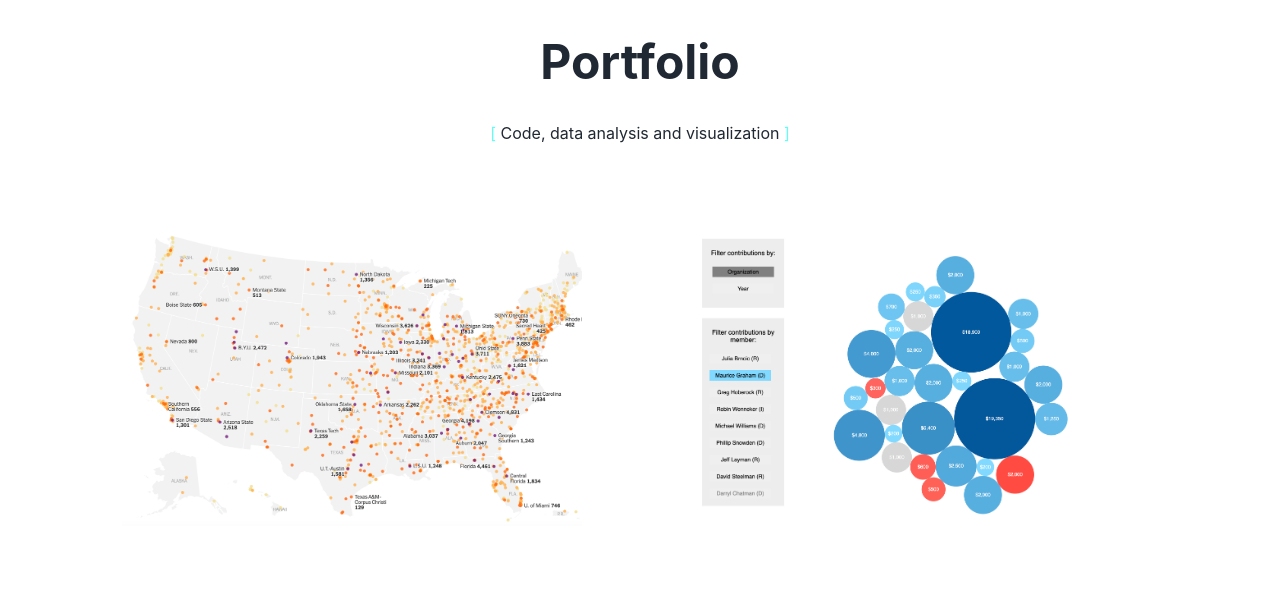
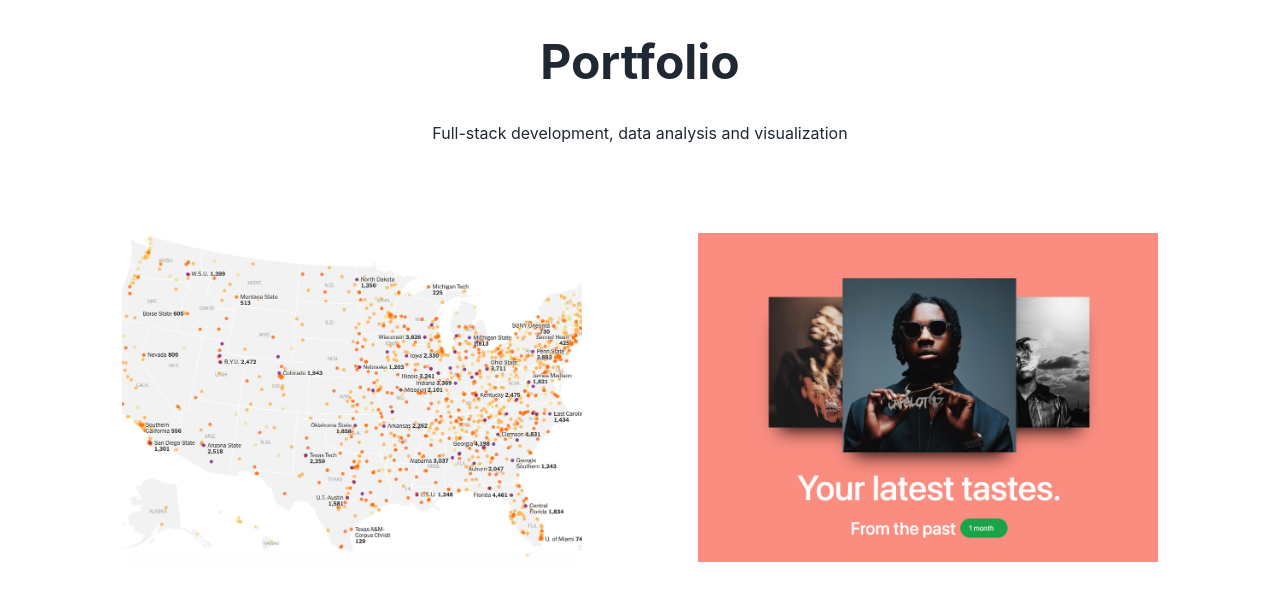
Before and after one commit to jacoblagesse/portfolio, a React (Create React App) app: page / in a window 1280 px wide. Shown: the part 1020-1632 px from the top of the page. Built offline with nearby package versions, Linux system fonts and the light colour scheme.

Commit message:
updated projects

```diff
--- a/src/assets/projects.js
+++ b/src/assets/projects.js
@@ -8,6 +8,14 @@ export const projects  = [
   },
   {
     id: 2,
+    title: 'Spotify API Web App',
+    description: 'A project to track users\' trending artists and tracks using Spotify\'s Web API.',
+    media: require('./images/spotify_api.png'),
+    url: 'http://ec2-54-227-95-23.compute-1.amazonaws.com/jslct5FinalProject/',
+    url2: 'https://github.com/jacoblagesse/spotify-tracker'
+  },
+  {
+    id: 3,
     title: 'Political Donation Interactive',
     description: 'An interactive D3.js tool for visualizing donations from members of MU\'s Board of Curators to political organizations',
     media: require('./images/boc.png'),
@@ -15,7 +23,7 @@ export const projects  = [
     url2: 'https://github.com/jacoblagesse/BOC-data'
   },
   {
-    id: 3,
+    id: 4,
     title: 'Live Election Results for Voice of Orange County',
     description: 'Collection + visualization of live election results, developed in a partnership with the Voice of Orange County.',
     media: require('./Videos/vooc.mp4'),
@@ -25,7 +33,7 @@ export const projects  = [
     vid: true
   },
   {
-    id: 4,
+    id: 5,
     title: 'Campus Covid-19 Dashboard',
     description: 'An automated scraper + dashboard system integrating Google App Scripts with Python triggers and Tableau\'s visualization software.',
     media: require('./images/covid.png'),
@@ -34,14 +42,14 @@ export const projects  = [
     url3: 'https://github.com/jacoblagesse/covid-scraper-trigger'
   },
   {
-    id: 5,
+    id: 6,
     title: 'Political Ad Data Analysis',
     description: 'A Django project to extract and analyze data from political advertisement contracts uploaded to the FCC\'s database. Still under development.',
     media: require('./images/fccdocs.png'),
     url2: 'https://github.com/rji-futures-lab/django-fcc-opif'
   },
   {
-    id: 6,
+    id: 7,
     title: '3D Viz Tool',
     description: 'A Python tool that transforms a 2D chart, map or image into an animated 3D visualization.',
     media: require('./Videos/imgmap.mp4'),
--- a/src/components/portfolio/Portfolio.js
+++ b/src/components/portfolio/Portfolio.js
@@ -13,7 +13,7 @@ export default class Portfolio extends Component {
             <Icons icons={icons} />
           </div>
           <h1>Portfolio</h1>
-          <p><span>[ </span>Code, data analysis and visualization <span> ]</span></p>
+          <p>Full-stack development, data analysis and visualization</p>
         </div>
         <div className='projects'>
           <Projects projects={projects} />
```
Also changed, not shown: src/assets/images/spotify_api.png (added).
